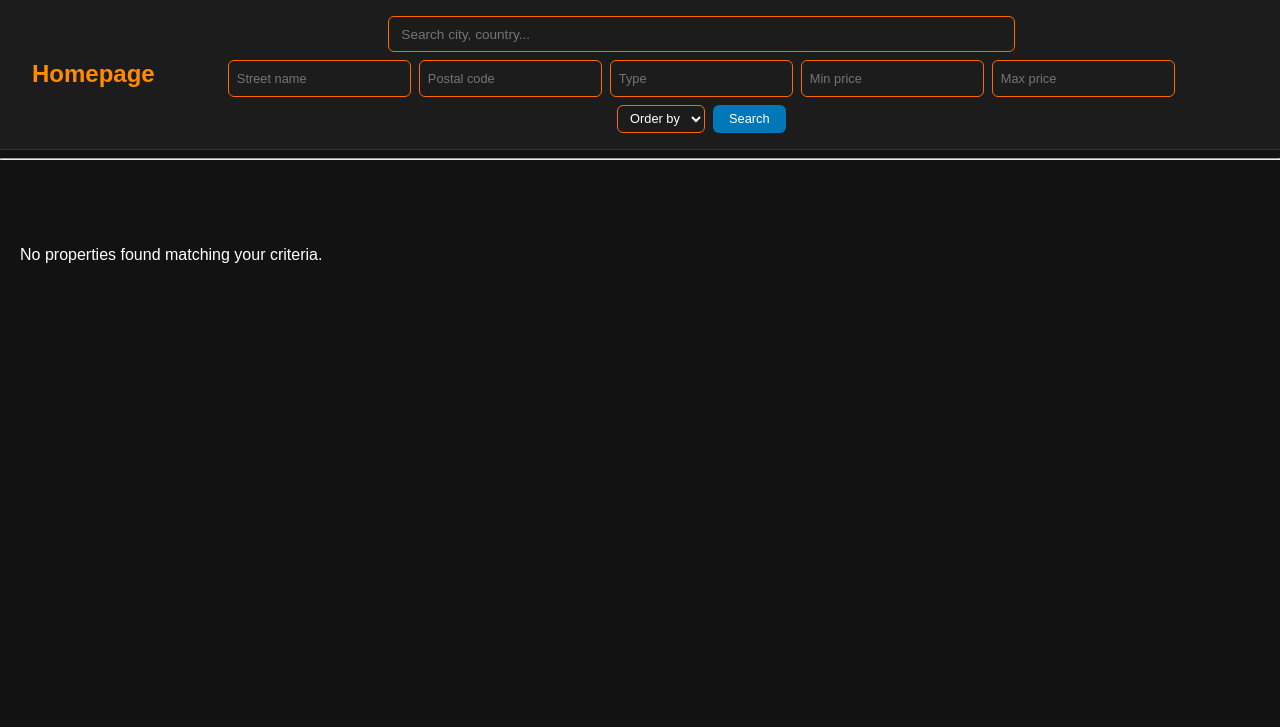
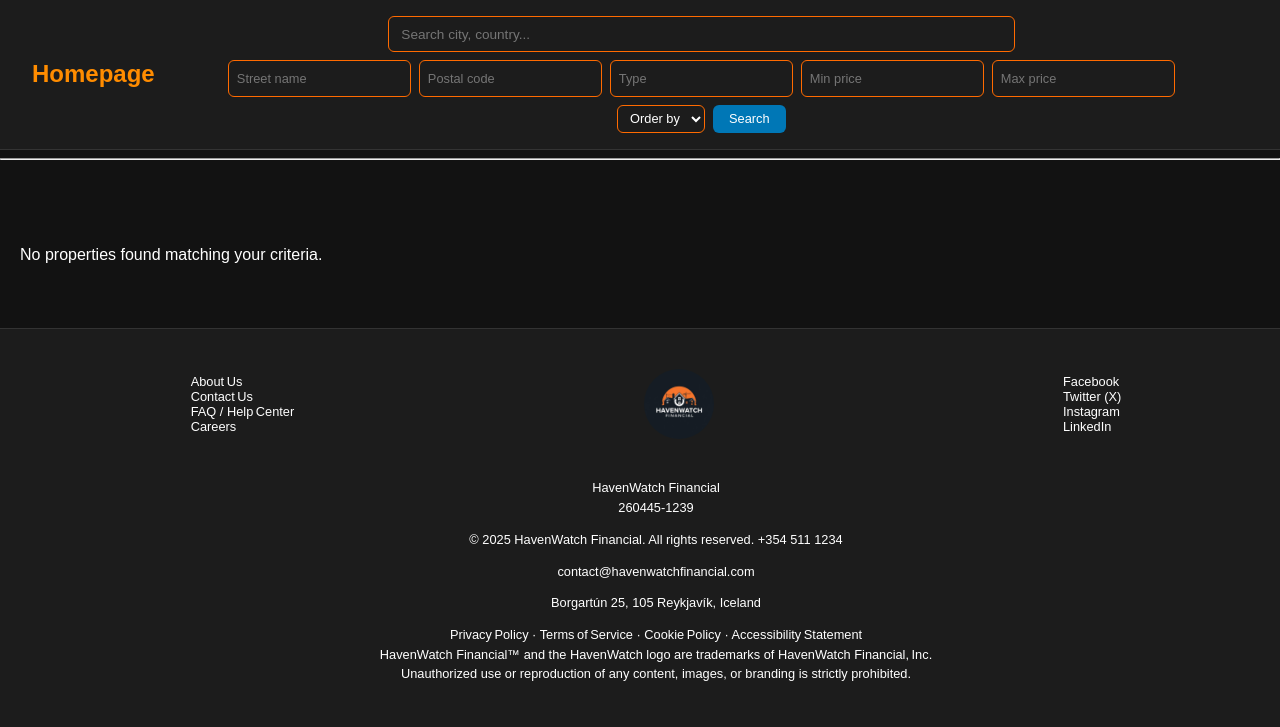
Before and after one commit to 00fire/Mortgage-Mayhem, a Django app: page /home/ in a window 1280 px wide. Shown: the top 727 px of the page. Run offline with Django 5.2, Linux system fonts and the light colour scheme; data that the repository does not hold is empty.

Commit message:
homepage changes

```diff
--- a/app2/static/homepage.css
+++ b/app2/static/homepage.css
@@ -201,3 +201,55 @@ body {
         align-items: center;
     }
 }
+
+/* footer */
+footer {
+  background-color: var(--bg-darker);
+  color: var(--text-muted);
+  padding: 2rem 1rem;
+  font-size: 0.8rem;
+  width: 100%;
+  text-align: center;
+  margin-top: 3rem;
+  border-top: 1px solid #333;
+}
+
+.footer-columns {
+  display: flex;
+  justify-content: space-around;
+  flex-wrap: wrap;
+  margin-bottom: 2rem;
+  text-align: left;
+}
+
+.footer-logo {
+  display: flex;
+  justify-content: center;
+  align-items: center;
+}
+.footer-logo img {
+  width: 70px;
+  border-radius: 50%;
+  max-width: 100px;
+  height: auto;
+}
+
+.footer-info {
+  text-align: center;
+  line-height: 1.5;
+  max-width: 700px;
+  margin: 0 auto;
+}
+
+@media (max-width: 768px) {
+  .login-box {
+    max-width: 90%;
+    padding: 1.5rem;
+  }
+
+  .footer-columns {
+    flex-direction: column;
+    align-items: center;
+    text-align: center;
+  }
+}
--- a/app2/templates/homepage.html
+++ b/app2/templates/homepage.html
@@ -76,6 +76,31 @@
       {% endif %}
     </div>
   </main>
+  <footer>
+      <div class="footer-columns">
+        <div>
+          <p>About Us<br>Contact Us<br>FAQ / Help Center<br>Careers</p>
+        </div>
+        <div class="footer-logo">
+          <img src="{% static 'havenwatch_logo.png' %}" alt="HavenWatch Logo Small">
+        </div>
+        <div>
+          <p>Facebook<br>Twitter (X)<br>Instagram<br>LinkedIn</p>
+        </div>
+      </div>
+
+      <div class="footer-info">
+        <p>HavenWatch Financial<br>260445‑1239</p>
+        <p>&copy;&nbsp;2025 HavenWatch Financial. All rights reserved. +354 511 1234</p>
+        <p>contact@havenwatchfinancial.com</p>
+        <p>Borgartún&nbsp;25, 105 Reykjavík, Iceland</p>
+        <p>
+          Privacy Policy · Terms of Service · Cookie Policy · Accessibility Statement<br>
+          HavenWatch Financial™ and the HavenWatch logo are trademarks of HavenWatch Financial, Inc.<br>
+          Unauthorized use or reproduction of any content, images, or branding is strictly prohibited.
+        </p>
+      </div>
+    </footer>
 
 </body>
 </html>
```
